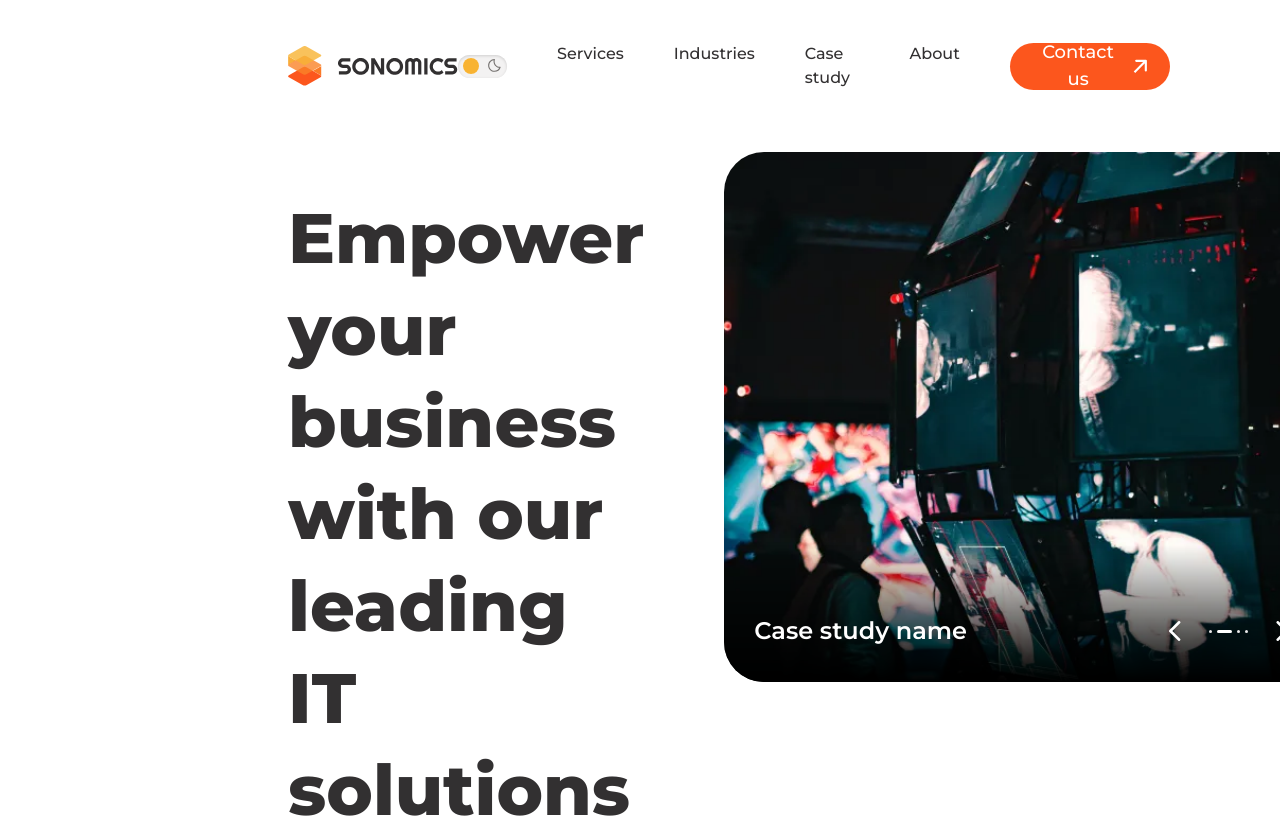
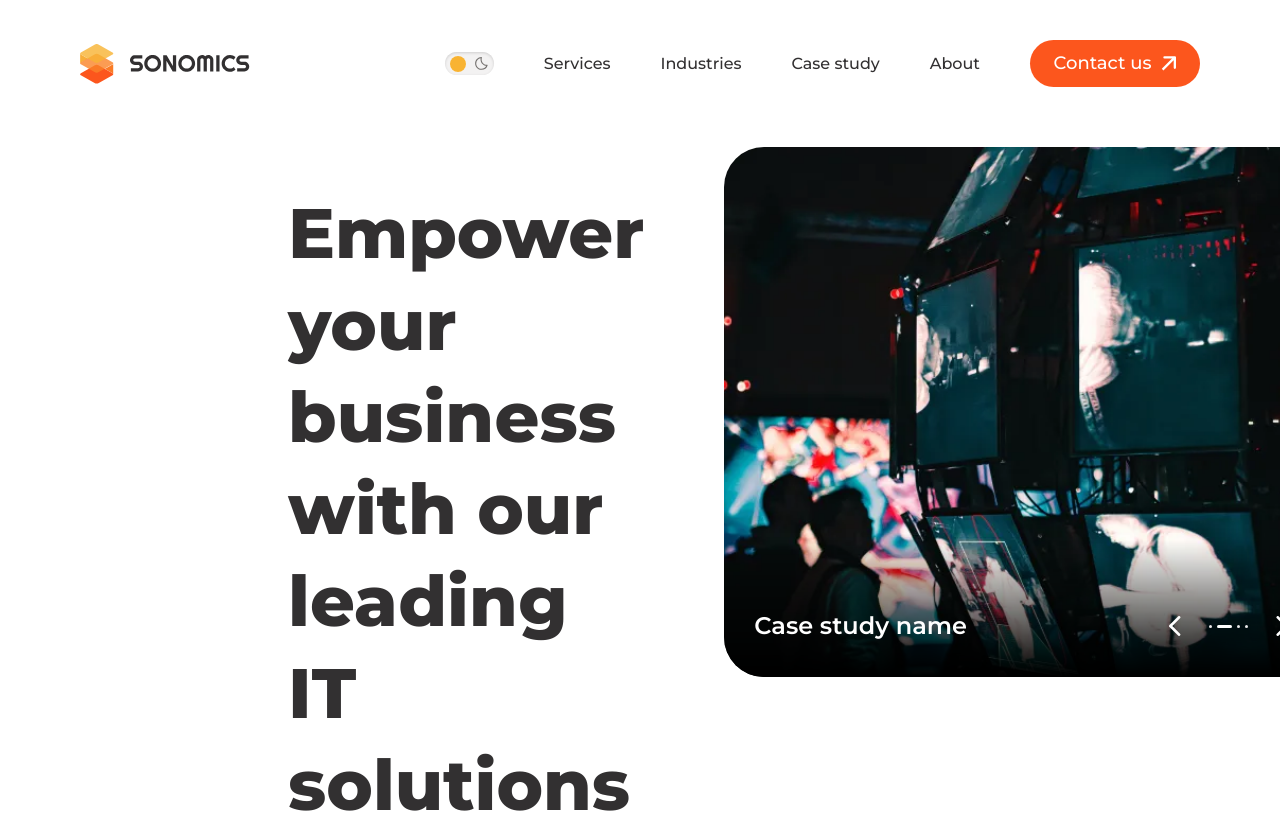
Before and after one commit to skabanets/sonomics, a React (Vite) app: page / in a window 1280 px wide. Shown: the top 818 px of the page. Built offline with nearby package versions, Linux system fonts and the light colour scheme.

Commit message:
Add full-hd container and update related components

```diff
--- a/src/components/NavMenu.tsx
+++ b/src/components/NavMenu.tsx
@@ -114,7 +114,7 @@ export const NavMenu = ({ headerRef, listClass, linkClass }: NavMenuProps) => {
           >
             <div className={`absolute left-0 top-[-42px] h-[42px] w-full bg-navMenuBgColor`}></div>
             <div
-              className="mx-auto flex max-w-[1280px] items-center justify-between border-t-[1px] border-t-mainTextColor px-0 py-[30px]"
+              className="full-hd-container relative flex max-w-[1760px] items-center justify-between border-t-[1px] border-t-mainTextColor py-[30px] before:absolute before:left-[23%] before:top-1/2 before:block before:h-[100px] before:w-[1px] before:-translate-y-1/2 before:bg-mainTextColor before:content-['']"
               ref={subMenuRef}
               tabIndex={-1}
             >
@@ -125,7 +125,7 @@ export const NavMenu = ({ headerRef, listClass, linkClass }: NavMenuProps) => {
               >
                 <h2>{text}</h2>
               </Link>
-              <ul className="relative flex h-[102px] w-[970px] flex-col flex-wrap gap-x-[30px] gap-y-[20px] before:absolute before:left-[-66px] before:top-1/2 before:block before:h-full before:w-[1px] before:-translate-y-1/2 before:bg-mainTextColor before:content-['''']">
+              <ul className="flex h-[102px] w-[970px] flex-col flex-wrap gap-x-[30px] gap-y-[20px]">
                 {subLinks?.map((subLink, subIndex) => (
                   <li key={subIndex} className="w-[220px]">
                     <NavLink
--- a/src/index.css
+++ b/src/index.css
@@ -148,6 +148,12 @@ body {
 
 main {
   @apply grow-[1];
+}
+
+.full-hd-container {
+  padding-inline: 80px;
+  max-width: 1920px;
+  margin: 0 auto;
 }
 
 h1 {
--- a/src/layout/Footer.tsx
+++ b/src/layout/Footer.tsx
@@ -7,7 +7,7 @@ import { socialLinks } from "../constants";
 export const Footer = () => {
   return (
     <footer className="footer bg-blackBgColor pb-[40px] pt-[80px]">
-      <div className="container flex pb-[40px]">
+      <div className="full-hd-container flex pb-[40px]">
         <div className="mr-auto w-[281px] space-y-[22px]">
           {" "}
           <Logo className="fill-whiteTextColor" />
@@ -57,7 +57,7 @@ export const Footer = () => {
           </ul>
         </div>
       </div>
-      <div className="container flex items-center justify-between border-t border-grey600Color px-0 pt-[20px] lg:max-w-[1280px]">
+      <div className="full-hd-container relative left-0 flex items-center justify-between pt-[20px] before:absolute before:top-[-20px] before:h-[1px] before:w-[calc(100vw-160px)] before:max-w-[1760px] before:bg-grey600Color before:content-['']">
         <p className="small-text text-white">&copy; 2024 Sonomics, Inc. All rights reserved</p>
         <div className="small-text flex items-center justify-end gap-[15px] text-whiteTextColor">
           <span className="group-hover:-translate-x-full group-hover:opacity-0"> To top </span>
--- a/src/layout/Header.tsx
+++ b/src/layout/Header.tsx
@@ -10,7 +10,7 @@ export const Header = () => {
   return (
     <>
       <header ref={headerRef} className="header pt-[40px]">
-        <div className="container flex items-center">
+        <div className="full-hd-container flex items-center">
           <nav className="relative z-10 flex w-full justify-between">
             <Logo applyThemeColor />
             <div className="flex items-center gap-[50px]">
```
